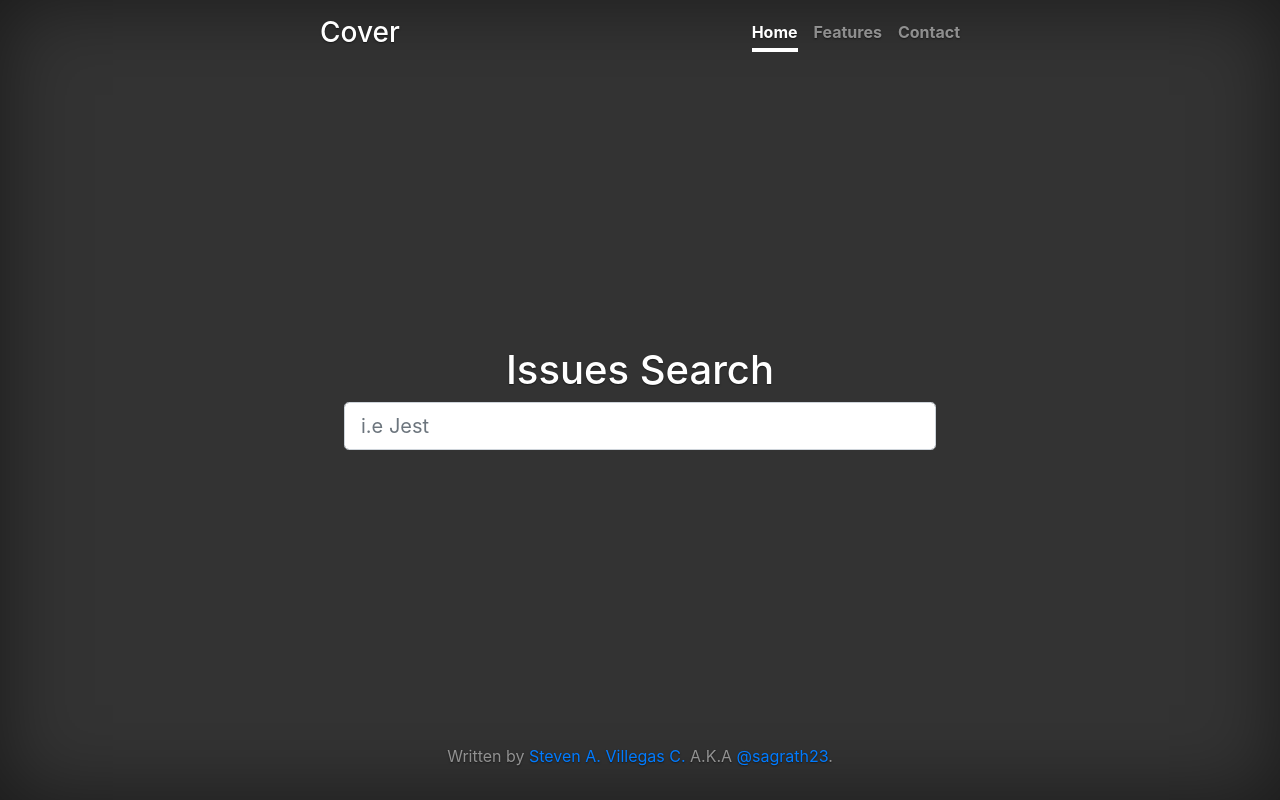
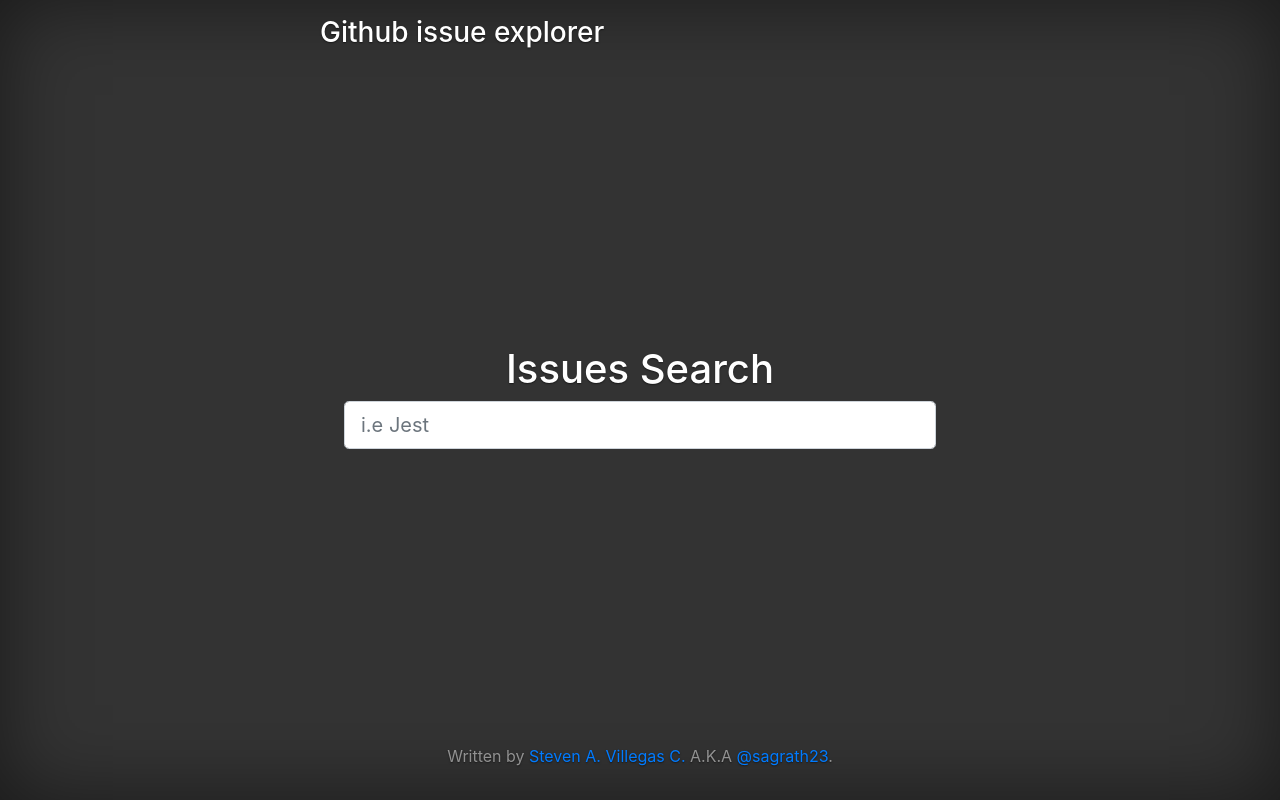
Before and after one commit to sagrath23/github-issues-explorer, a React (Create React App) app: page /issues in a window 1280 px wide. Built offline with nearby package versions, Linux system fonts and the light colour scheme.

Commit message:
improve results presentation

```diff
--- a/src/components/AutoComplete/AutoComplete.js
+++ b/src/components/AutoComplete/AutoComplete.js
@@ -3,32 +3,34 @@ import { useDispatch, useSelector } from 'react-redux';
 import { v4 as uuidv4 } from 'uuid';
 import { AutoCompleteResult } from '../AutoCompleteResult';
 import { actions } from '../../domains';
-import { isLoadingSelector, searchResultsSelector } from '../../selectors';
+import { isLoadingSelector, searchTermSelector,searchResultsSelector } from '../../selectors';
 
 export const AutoComplete = () => {
   const dispatch = useDispatch();
+  const isLoading = useSelector(isLoadingSelector);
   const results = useSelector(searchResultsSelector);
-  const isLoading = useSelector(isLoadingSelector);
+  const searchTerm = useSelector(searchTermSelector);
+
   const handleInputChange = (event) => {
-    const searchTerm = event.target.value;
+    const newSearchTerm = event.target.value;
 
-    dispatch(actions.changeSearchTerm({ searchTerm }));
+    dispatch(actions.changeSearchTerm({ searchTerm: newSearchTerm }));
   };
 
   return (
     <>
-      <input className="form-control form-control-lg" type="text" placeholder="i.e Jest" onChange={handleInputChange} />
+      <input className="form-control form-control-lg" type="text" placeholder="i.e Jest" value={searchTerm} onChange={handleInputChange} />
       {isLoading ? (
         <div className="spinner-border text-light" role="status">
           <span className="sr-only">Loading...</span>
         </div>) : (
         <div className="list-group">
           {results.length > 0 && (
-            <div>
+            <>
               {results.map((result) => (
                 <AutoCompleteResult key={uuidv4()} number={result.number} title={result.title} />
               ))}
-            </div>
+            </>
           )}
         </div>)}
     </>
--- a/src/components/AutoCompleteResult/AutoCompleteResult.js
+++ b/src/components/AutoCompleteResult/AutoCompleteResult.js
@@ -6,7 +6,7 @@ import { v4 as uuidv4 } from 'uuid';
 
 export const AutoCompleteResult = ({ number, title }) => (
   <Link key={uuidv4()} className="list-group-item list-group-item-action" to={`/issues/${number}`}>
-    <p class="lead">
+    <p class="lead m-0">
       {title}
     </p>
   </Link>
--- a/src/pages/Layout.js
+++ b/src/pages/Layout.js
@@ -7,12 +7,8 @@ export const Layout = () => (
   <div className="cover-container d-flex w-100 h-100 p-3 mx-auto flex-column">
     <header className="masthead mb-auto">
       <div className="inner">
-        <h3 className="masthead-brand">Cover</h3>
-        <nav className="nav nav-masthead justify-content-center">
-          <a className="nav-link active" href="#">Home</a>
-          <a className="nav-link" href="#">Features</a>
-          <a className="nav-link" href="#">Contact</a>
-        </nav>
+        <h3 className="masthead-brand">Github issue explorer</h3>
+        <nav className="nav nav-masthead justify-content-center" />
       </div>
     </header>
     <main role="main" className="inner cover">
--- a/src/services/searchServices.js
+++ b/src/services/searchServices.js
@@ -5,7 +5,8 @@ export const fetchSearchWithSearchTerm = async (searchTerm) => {
   const octokit = new Octokit({});
   // check for open issues at react repo
   const result = await octokit.search.issuesAndPullRequests({
-    q: `repo:facebook/react+is:issue+is:open+${searchTerm}`
+    q: `repo:facebook/react+is:issue+is:open+${searchTerm}`,
+    per_page: 10
   });
 
   return result.data.items;
```
